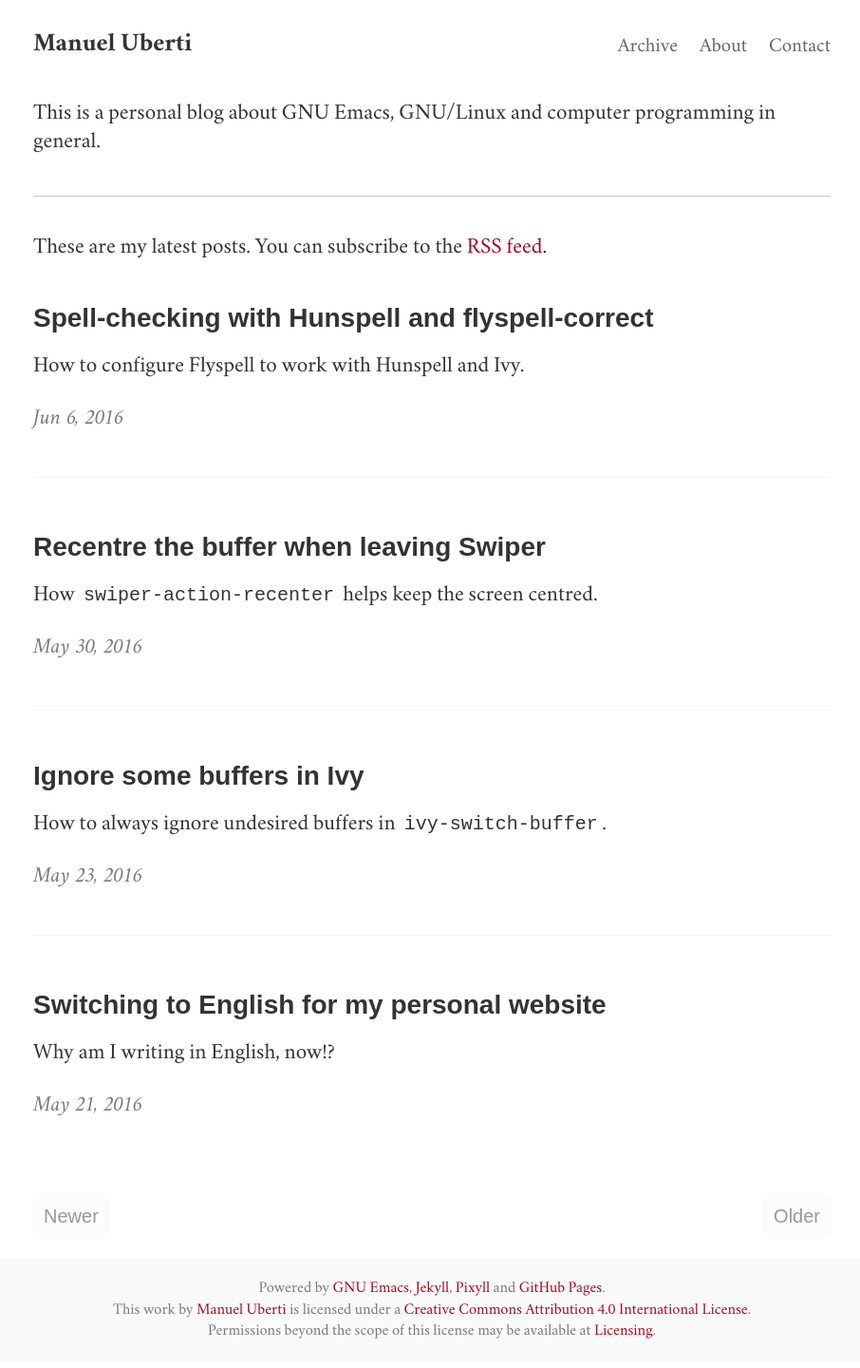
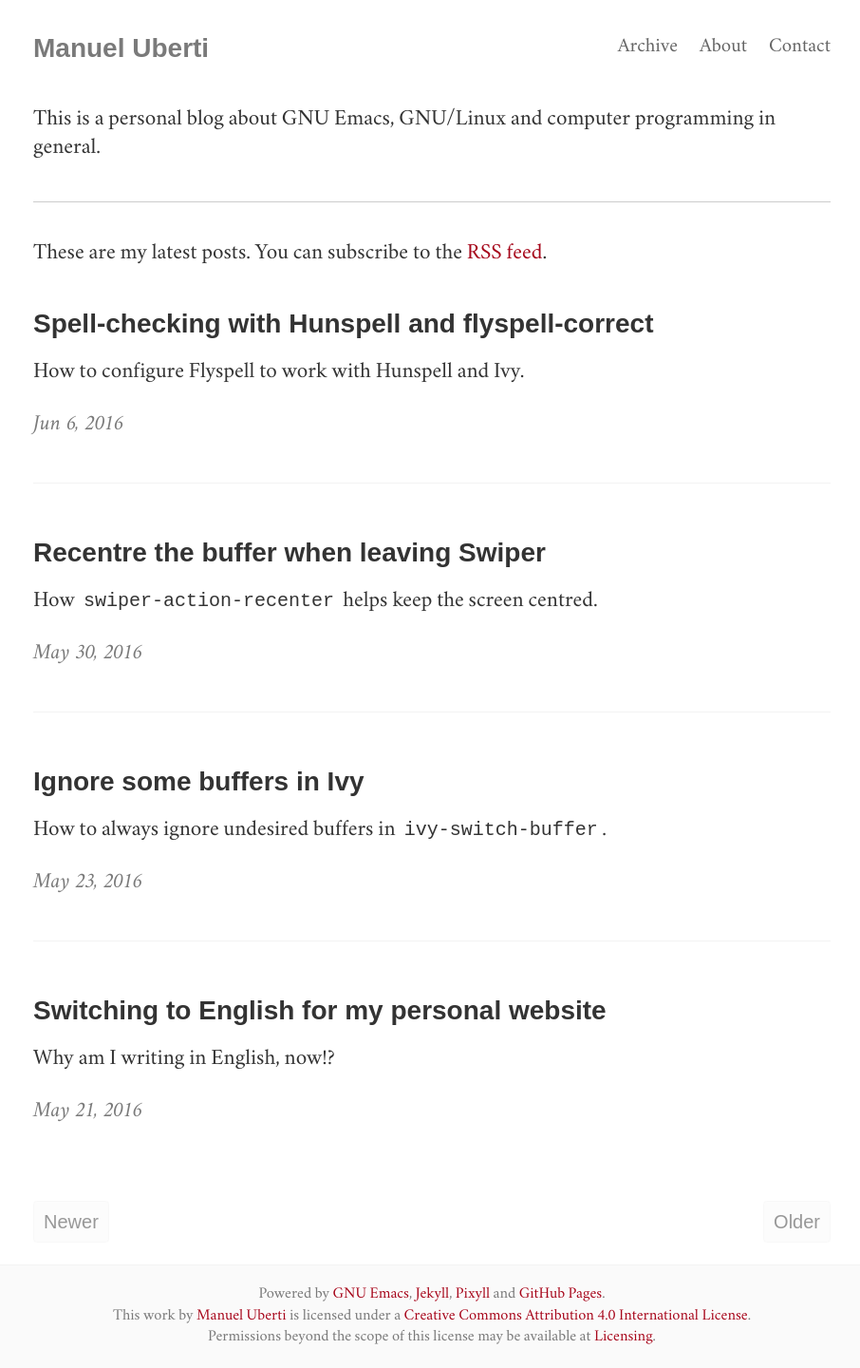
Before and after one commit to manuel-uberti/manuel-uberti.github.io, a Jekyll site: the page built from index.html, in a window 1280 px wide. Shown: the whole page at 95% size, without its empty margins (185-1091 px from the left). Built offline with Jekyll 4.4.1, drawn with Linux system fonts in a browser that asks for light colours; some web fonts are replaced; the list of posts is cut into pages by our own code.

Commit message:
Style site title

```diff
--- a/_sass/_media-queries.scss
+++ b/_sass/_media-queries.scss
@@ -21,7 +21,9 @@
   }
 
   .site-header .site-title {
-    font-size: $h3;
+    font-size: $h2;
+    font-family: $heading-font-family;
+    color: #7A7A7A;
     float: left;
   }
 
```
